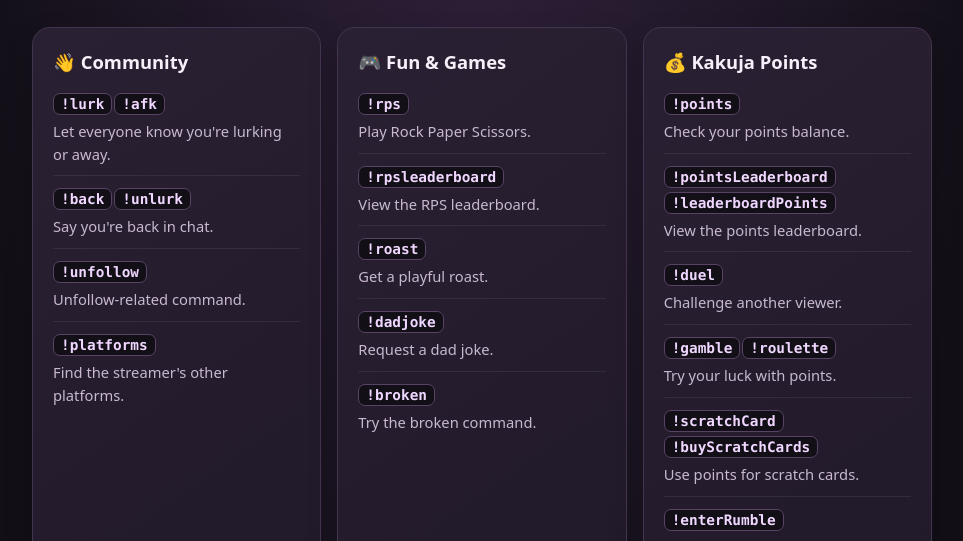
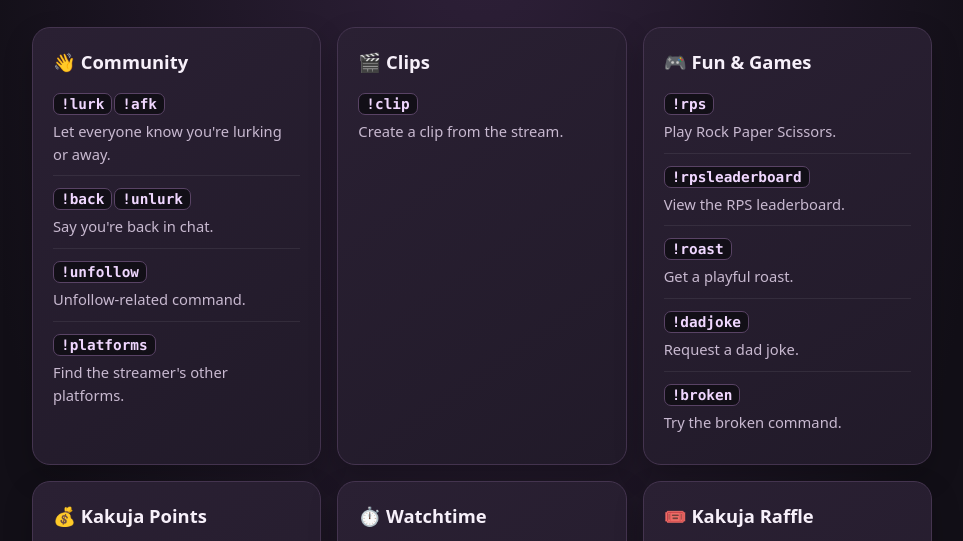
Before and after one commit to theghoulgamer/anteiku-commands-3., a plain HTML site: page index.html in a window 1280 px wide. Shown: the part 182-723 px from the top of the page, without its empty margins (158-1121 px from the left). Drawn offline with Linux system fonts and the light colour scheme.

Commit message:
Update index.html

```diff
--- a/index.html
+++ b/index.html
@@ -19,6 +19,9 @@ main{width:min(900px,calc(100% - 32px));margin:0 auto;padding:48px 0 64px}.hero{
 <div class="item"><span class="cmd">!back</span><span class="cmd">!unlurk</span><span class="desc">Say you're back in chat.</span></div>
 <div class="item"><span class="cmd">!unfollow</span><span class="desc">Unfollow-related command.</span></div>
 <div class="item"><span class="cmd">!platforms</span><span class="desc">Find the streamer's other platforms.</span></div>
+</article>
+<article class="card"><h2>🎬 Clips</h2>
+<div class="item"><span class="cmd">!clip</span><span class="desc">Create a clip from the stream.</span></div>
 </article>
 <article class="card"><h2>🎮 Fun & Games</h2>
 <div class="item"><span class="cmd">!rps</span><span class="desc">Play Rock Paper Scissors.</span></div>
```
